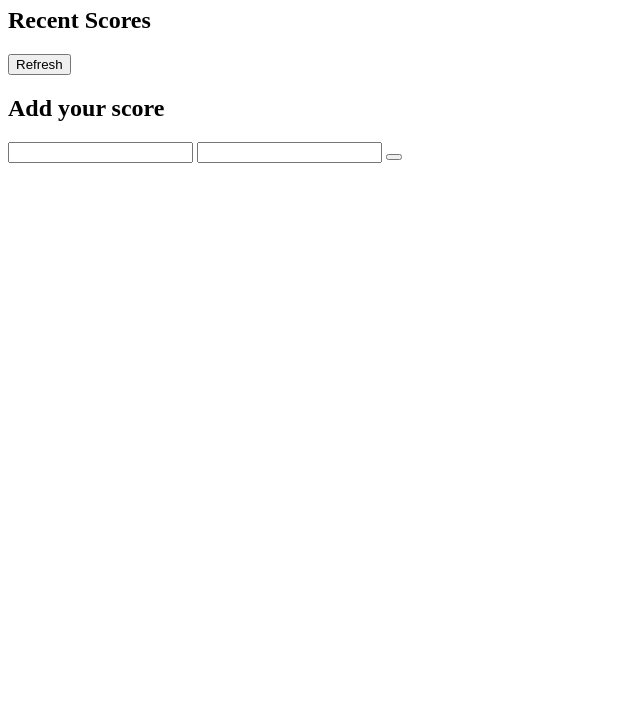
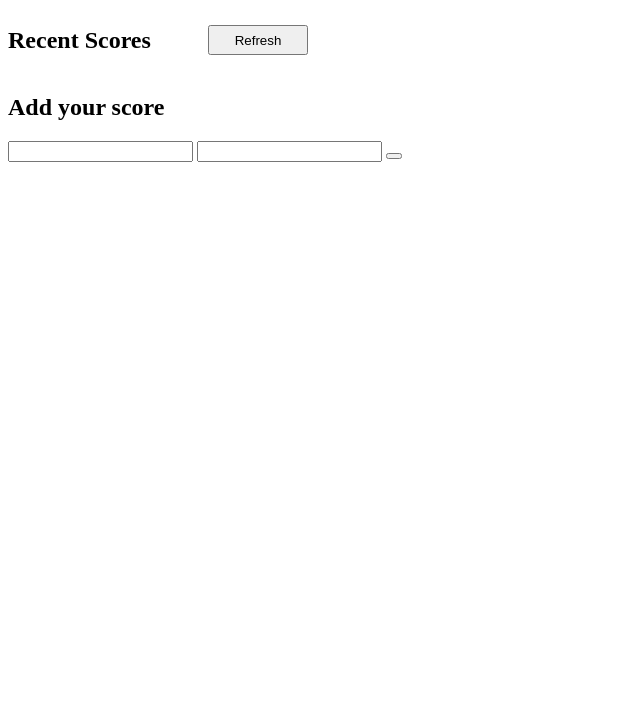
Before and after one commit to mohamedgamaleldin999999/leaderboard-project, a website built with webpack: page src/index.html in a window 1280 px wide. Shown: the part 73-800 px from the top of the page, without its empty margins (0-640 px from the left). Built offline with nearby package versions, Linux system fonts and the light colour scheme.

Commit message:
Add css to head

```diff
--- a/src/style.css
+++ b/src/style.css
@@ -5,3 +5,15 @@
   font-weight: 600;
   font-style: normal;
 }
+
+.head {
+  display: flex;
+  width: 300px;
+  justify-content: space-between;
+  align-items: center;
+}
+
+.refresh {
+  width: 100px;
+  height: 30px;
+}
```
Also changed, not shown: dist/main.bundle.js.
